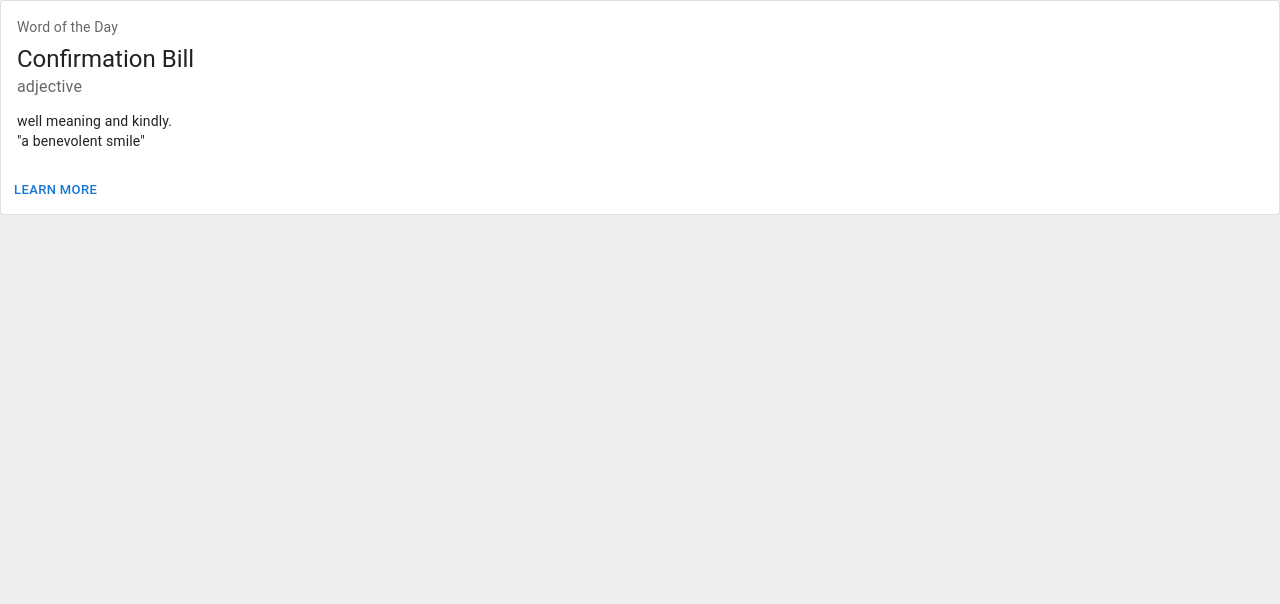
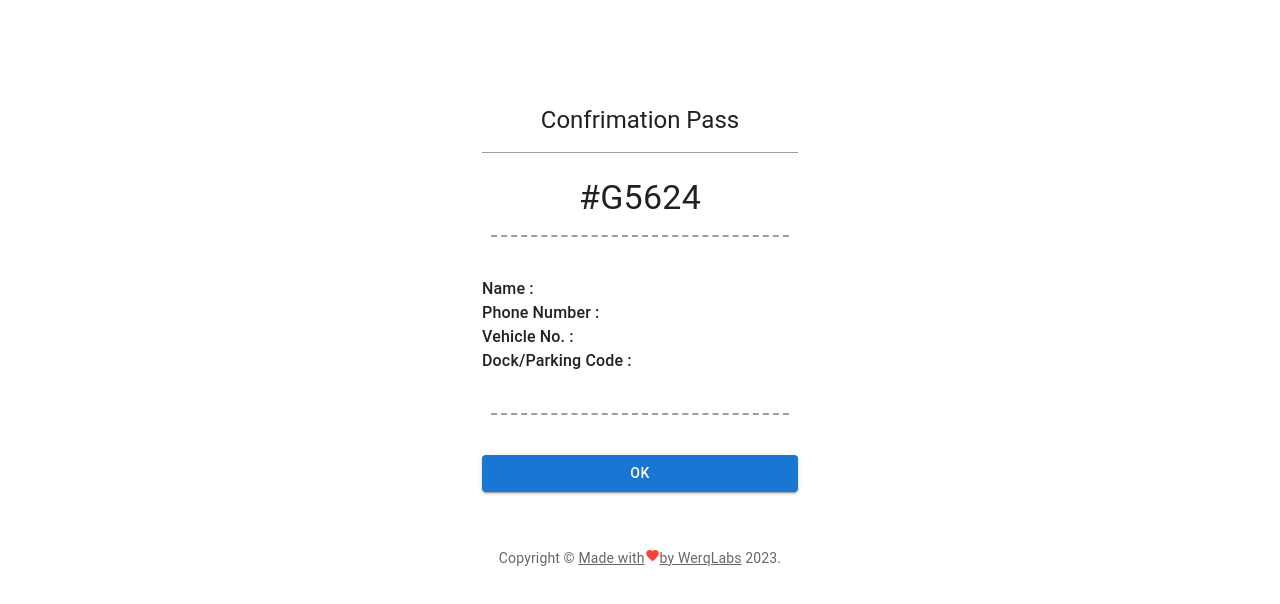
Before and after one commit to Rajan1546/Management, a React (Create React App) app: page /confirmation in a window 1280 px wide. Shown: the top 604 px of the page. Built offline with nearby package versions, Linux system fonts and the light colour scheme.

Commit message:
Confrimation Pass

```diff
--- a/src/Pages/ConfrimationBill.js
+++ b/src/Pages/ConfrimationBill.js
@@ -1,48 +1,177 @@
+// import * as React from 'react';
+// import Box from '@mui/material/Box';
+// import Card from '@mui/material/Card';
+// import CardActions from '@mui/material/CardActions';
+// import CardContent from '@mui/material/CardContent';
+// import Button from '@mui/material/Button';
+// import Typography from '@mui/material/Typography';
+
+// const bull = (
+//   <Box
+//     component="span"
+//     sx={{ display: 'inline-block', mx: '2px', transform: 'scale(0.8)' }}
+//   >
+//     •
+//   </Box>
+// );
+
+// const card = (
+//   <React.Fragment>
+//     <CardContent justifyContent={'center'} alignItem={'center'}>
+//       <Typography sx={{ fontSize: 14 }} color="text.secondary" gutterBottom>
+//         Word of the Day
+//       </Typography>
+//       <Typography variant="h5" component="div">
+//         Confirmation Bill
+//       </Typography>
+//       <Typography sx={{ mb: 1.5 }} color="text.secondary">
+//         adjective
+//       </Typography>
+//       <Typography variant="body2">
+//         well meaning and kindly.
+//         <br />
+//         {'"a benevolent smile"'}
+//       </Typography>
+//     </CardContent>
+//     <CardActions>
+//       <Button size="small">Learn More</Button>
+//     </CardActions>
+//   </React.Fragment>
+// );
+
+// export default function ConfirmationBill() {
+//   return (
+//     <Box sx={{ minWidth: 275 }}>
+//       <Card variant="outlined">{card}</Card>
+//     </Box>
+//   );
+// }
+
 import * as React from 'react';
+import Avatar from '@mui/material/Avatar';
+import Button from '@mui/material/Button';
+import CssBaseline from '@mui/material/CssBaseline';
+import TextField from '@mui/material/TextField';
+import FormControlLabel from '@mui/material/FormControlLabel';
+import Checkbox from '@mui/material/Checkbox';
+import Link from '@mui/material/Link';
+import Grid from '@mui/material/Grid';
 import Box from '@mui/material/Box';
-import Card from '@mui/material/Card';
-import CardActions from '@mui/material/CardActions';
-import CardContent from '@mui/material/CardContent';
-import Button from '@mui/material/Button';
+import FavoriteIcon from "@mui/icons-material/Favorite";
+import { red } from "@mui/material/colors";
 import Typography from '@mui/material/Typography';
+import Container from '@mui/material/Container';
+import { createTheme, ThemeProvider } from '@mui/material/styles';
+import Divider from '@mui/material/Divider';
 
-const bull = (
-  <Box
-    component="span"
-    sx={{ display: 'inline-block', mx: '2px', transform: 'scale(0.8)' }}
-  >
-    •
-  </Box>
-);
 
-const card = (
-  <React.Fragment>
-    <CardContent>
-      <Typography sx={{ fontSize: 14 }} color="text.secondary" gutterBottom>
-        Word of the Day
+function Copyright() {
+    return (
+      <Typography variant="body2" color="text.secondary" align="center">
+        {"Copyright © "}
+        <Link color="inherit" href="https://werqlabs.com/">
+          Made with
+          <FavoriteIcon sx={{ height: 15, width: 15, color: red[500] }} />
+          by WerqLabs
+        </Link>{" "}
+        {new Date().getFullYear()}
+        {"."}
       </Typography>
-      <Typography variant="h5" component="div">
-        Confirmation Bill
-      </Typography>
-      <Typography sx={{ mb: 1.5 }} color="text.secondary">
-        adjective
-      </Typography>
-      <Typography variant="body2">
-        well meaning and kindly.
-        <br />
-        {'"a benevolent smile"'}
-      </Typography>
-    </CardContent>
-    <CardActions>
-      <Button size="small">Learn More</Button>
-    </CardActions>
-  </React.Fragment>
-);
+    );
+  }
+
+// TODO remove, this demo shouldn't need to reset the theme.
+
+const defaultTheme = createTheme();
 
 export default function ConfirmationBill() {
+  const handleSubmit = (event) => {
+    event.preventDefault();
+    const data = new FormData(event.currentTarget);
+    console.log({
+      email: data.get('email'),
+      password: data.get('password'),
+    });
+  };
+
   return (
-    <Box sx={{ minWidth: 275 }}>
-      <Card variant="outlined">{card}</Card>
-    </Box>
+    <ThemeProvider theme={defaultTheme}>
+      <Container component="main" maxWidth="xs">
+        <CssBaseline />
+        <Box
+          sx={{
+            marginTop: 8,
+            padding: 5,
+            display: 'flex',
+            flexDirection: 'column',
+            alignItems: 'center',
+          }}
+        >
+          {/* <Avatar sx={{ m: 1, bgcolor: 'secondary.main' }}>
+            <LockOutlinedIcon />
+          </Avatar> */}
+          <Typography component="h1" variant="h5">
+            Confrimation Pass
+          </Typography>
+          <Divider sx={{ width: '100%', margin: 'auto', my: 2, borderBottom: '1.5px solid rgba(0, 0, 0, 0.38)' }} />
+          <Box component="form" onSubmit={handleSubmit} noValidate sx={{ mt: 1  , textAlign: 'center', width:'100%'}}>
+          <Typography component="h1" variant="h4" sx={{ textAlign: 'center' }}>#G5624</Typography>
+          <Divider sx={{ width: '94%', margin: 'auto', my: 2, borderBottom: '2px dashed rgba(0, 0, 0, 0.38)' }} />
+          <br/>
+          <Typography component="p" variant="body1" sx={{ textAlign: 'start', fontWeight:'500'}}>Name :</Typography>
+          <Typography component="p" variant="body1" sx={{ textAlign: 'start', fontWeight:'500'}}>Phone Number :</Typography>
+          <Typography component="p" variant="body1" sx={{ textAlign: 'start', fontWeight:'500'}}>Vehicle No. :</Typography>
+          <Typography component="p" variant="body1" sx={{ textAlign: 'start', fontWeight:'500'}}>Dock/Parking Code :</Typography>
+            {/* <TextField
+              margin="normal"
+              required
+              fullWidth
+              id="email"
+              label="Email Address"
+              name="email"
+              autoComplete="email"
+              autoFocus
+            />
+            <TextField
+              margin="normal"
+              required
+              fullWidth
+              name="password"
+              label="Password"
+              type="password"
+              id="password"
+              autoComplete="current-password"
+            />
+            <FormControlLabel
+              control={<Checkbox value="remember" color="primary" />}
+              label="Remember me"
+            />*/}
+            <br/>
+            <Divider sx={{ width: '94%', margin: 'auto', my: 2, borderBottom: '2px dashed rgba(0, 0, 0, 0.38)' }} />
+            <Button
+              type="submit"
+              fullWidth
+              variant="contained"
+              sx={{ mt: 3, mb: 2 }}
+            >
+              OK
+            </Button>
+            {/* <Grid container>
+              <Grid item xs>
+                <Link href="#" variant="body2">
+                  Forgot password?
+                </Link>
+              </Grid>
+              <Grid item>
+                <Link href="#" variant="body2">
+                  {"Don't have an account? Sign Up"}
+                </Link>
+              </Grid>
+            </Grid> */}
+          </Box>
+        </Box>
+        <Copyright sx={{ mt: 8, mb: 4 }} />
+      </Container>
+    </ThemeProvider>
   );
 }
--- a/src/Pages/Forms.js
+++ b/src/Pages/Forms.js
@@ -17,6 +17,8 @@
 import "./Forms.css";
 import VehicleForm from "../Components/VehicleForm";
 import { useNavigate } from "react-router-dom";
+import LocalShippingOutlinedIcon from "@mui/icons-material/LocalShippingOutlined";
+import AccountCircleOutlinedIcon from "@mui/icons-material/AccountCircleOutlined";
 
 function Copyright() {
   return (
@@ -98,8 +100,22 @@
         >
           <AppBar position="static" style={{ backgroundColor: "transparent" }}>
             <Tabs value={activeTab} onChange={handleTabType}>
-              <Tab label="Vehicle" />
-              <Tab label="Visitor" />
+              <Tab
+                label={
+                  <span>
+                    Vehicle
+                    <LocalShippingOutlinedIcon style={{ marginLeft: 12 }} />
+                  </span>
+                }
+              />
+              <Tab
+                label={
+                  <span>
+                    Visitor
+                    <AccountCircleOutlinedIcon style={{ marginLeft: 12 }} />
+                  </span>
+                }
+              />
             </Tabs>
           </AppBar>
         </Grid>
```
